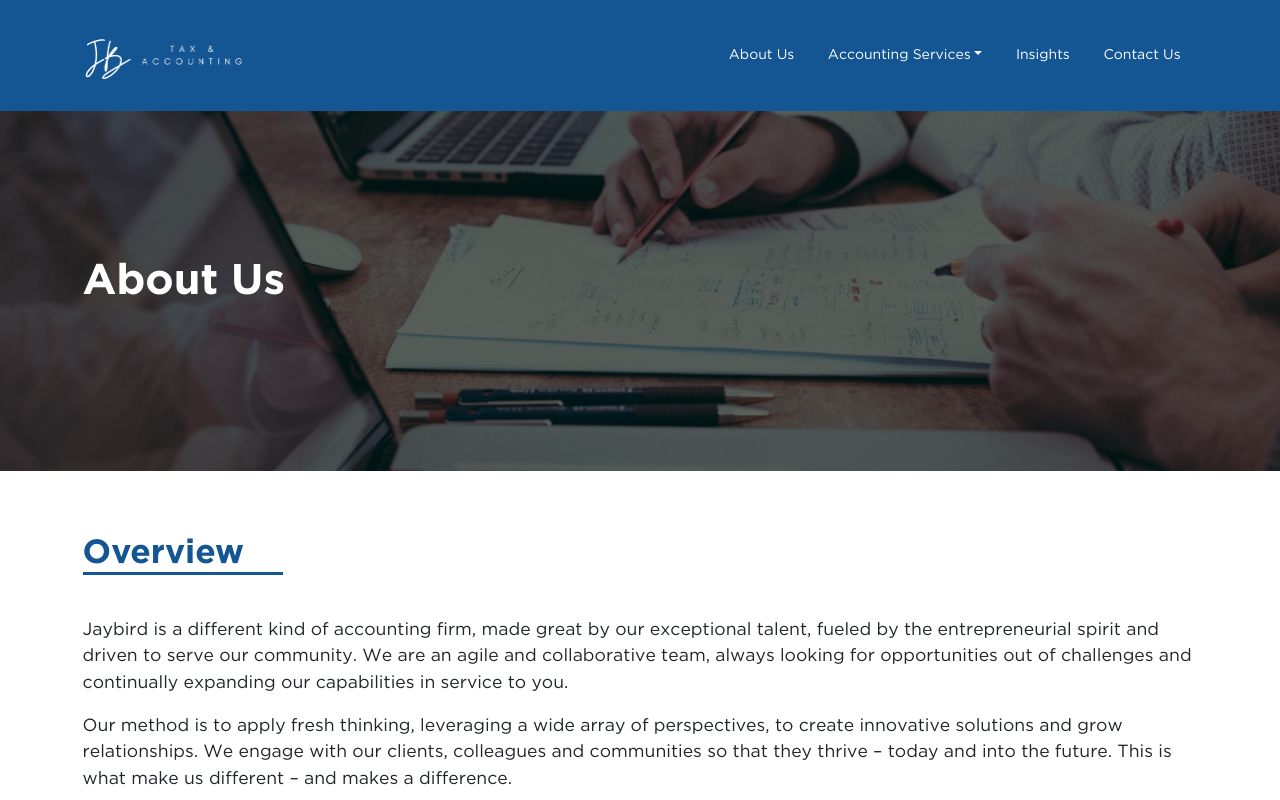
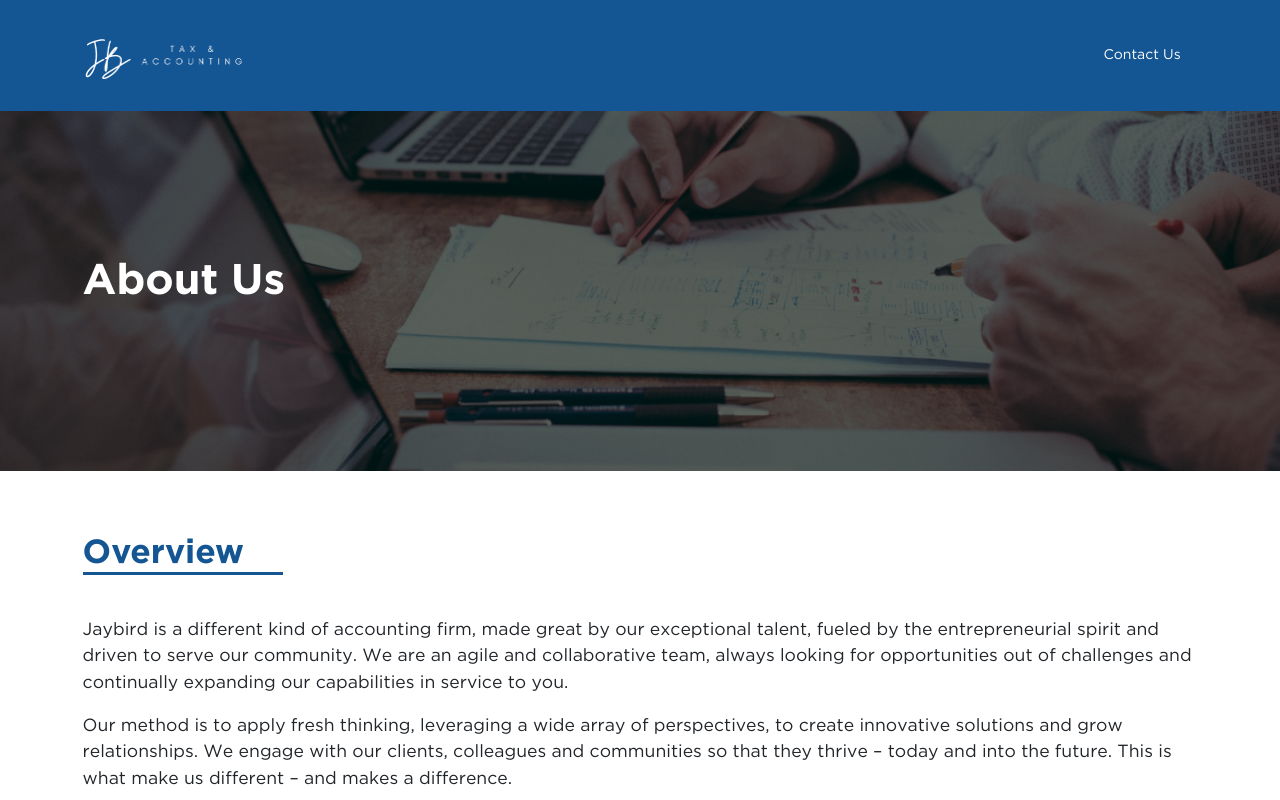
Before and after one commit to greenfieldian/jbtax, a Gatsby site: page /about in a window 1280 px wide. Shown: the top 800 px of the page. Built offline with nearby package versions, Linux system fonts and the light colour scheme; Gatsby itself is replaced by a stand-in of ours.

Commit message:
commit staging

```diff
--- a/src/components/header.js
+++ b/src/components/header.js
@@ -18,14 +18,14 @@ export default function Header() {
 
     </Nav>
     <Nav>
-      <Nav.Link href="/about">About Us</Nav.Link>
+      {/*<Nav.Link href="/about">About Us</Nav.Link>
       <NavDropdown title="Accounting Services" id="collasible-nav-dropdown">
         <NavDropdown.Item href="/services/payroll">Payroll</NavDropdown.Item>
         <NavDropdown.Item href="/services/tax-preparation">Tax Preparation</NavDropdown.Item>
         <NavDropdown.Item href="/services/bookkeeping-oversight">Bookkeeping Oversight</NavDropdown.Item>
         <NavDropdown.Item href="/services/financial-reporting">Financial Reporting</NavDropdown.Item>
       </NavDropdown>
-    <Nav.Link href="/insights">Insights</Nav.Link>
+    <Nav.Link href="/insights">Insights</Nav.Link>*/}
       <Nav.Link href="/contact">Contact Us</Nav.Link>
     </Nav>
   </Navbar.Collapse>
--- a/src/pages/index.js
+++ b/src/pages/index.js
@@ -125,13 +125,13 @@ const IndexPage = () => {
         </div>
       </section>
 
-      <section>
+        {/*<section>
         <div className="container">
           <div className="row">
             <BlogWidget />
           </div>
         </div>
-      </section>
+      </section>*/}
 
       <CalltoAction />
 
```
